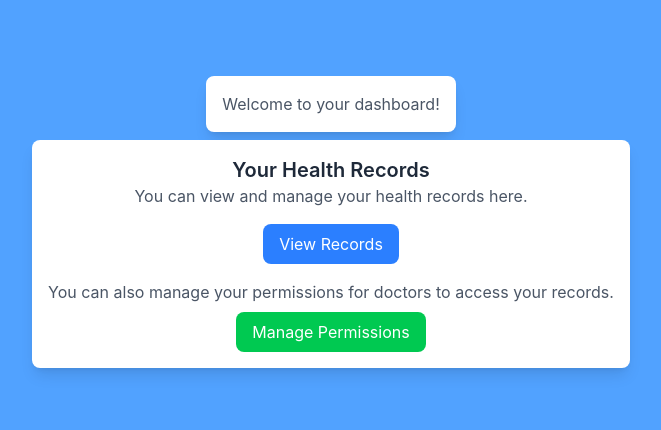
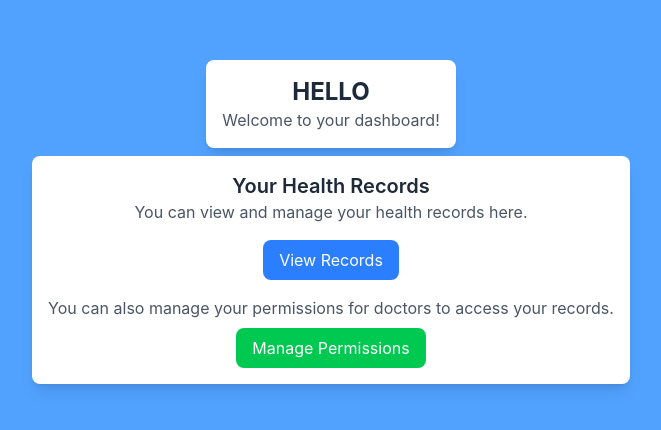
Before and after one commit to AnuragSingh-git/Health-record-management-system, a React app in the folder frontend/: page /patientDashboard in a window 1280 px wide. Shown: the part 178-608 px from the top of the page, without its empty margins (309-970 px from the left). Built offline with nearby package versions, Linux system fonts and the light colour scheme; no server answers; the HTML template or start-up script is replaced by a standard one.

Commit message:
new dashboard

```diff
--- a/frontend/src/components/PatientDashboard.jsx
+++ b/frontend/src/components/PatientDashboard.jsx
@@ -21,7 +21,7 @@
   return (
     <div className="h-screen w-screen flex flex-col gap-2 items-center justify-center bg-blue-400">
       <div className="bg-white p-4 rounded-lg shadow-lg">
-        <h1 className="text-2xl font-bold text-gray-800 text-center uppercase">{User.name}</h1>
+        <h1 className="text-2xl font-bold text-gray-800 text-center uppercase">HELLO {User.name}</h1>
         <p className="text-gray-600">Welcome to your dashboard!</p>
       </div>
       <div className="bg-white p-4 rounded-lg shadow-lg justify-center items-center flex flex-col">
```
